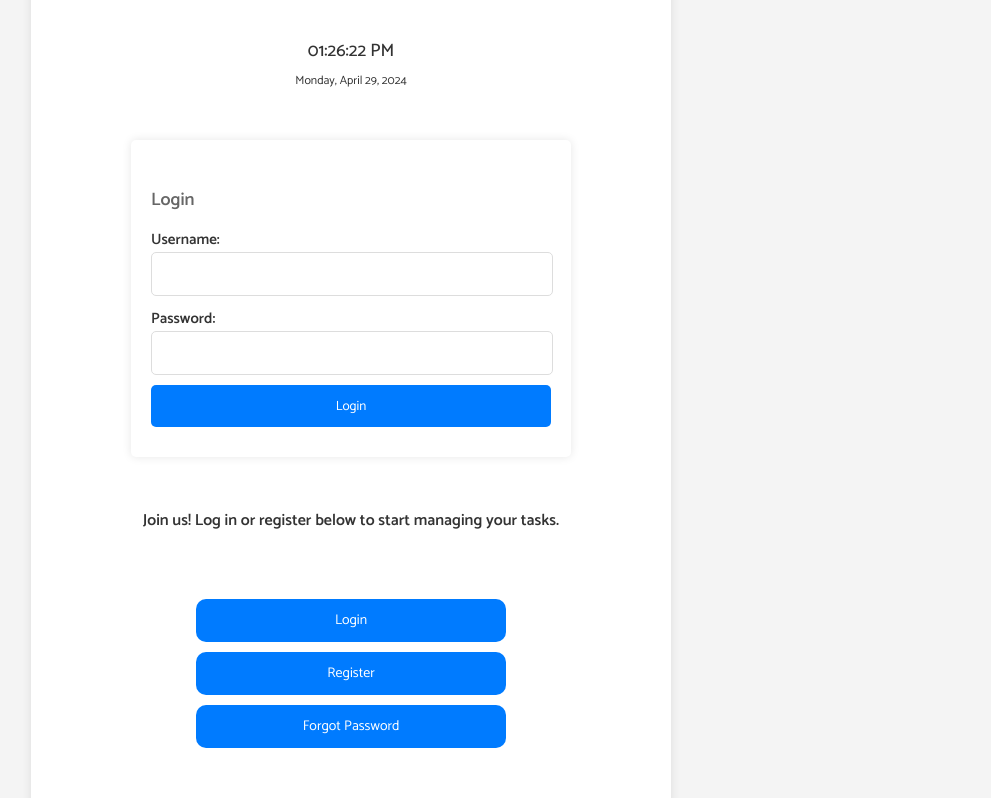
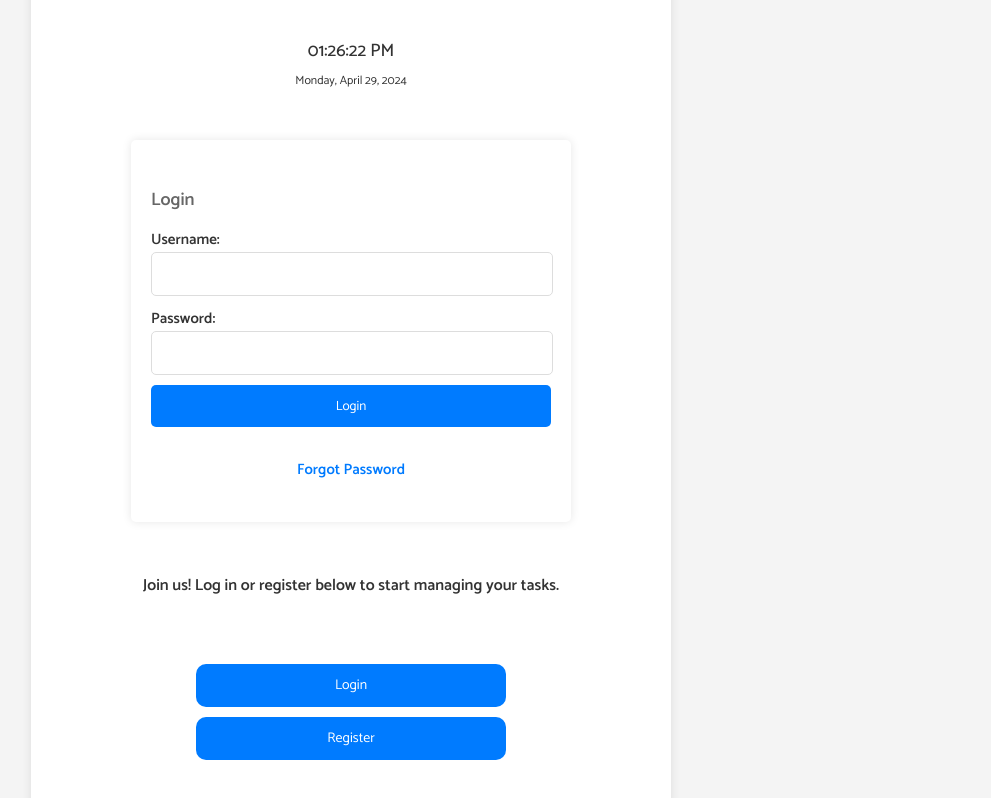
Before and after one commit to lebogangolifant/task_tracker, a website: page index.html in a window 1280 px wide. Both pictures are taken after a click on the link "Login". Shown: the part 150-948 px from the top of the page, without its empty margins (289-1280 px from the left). Drawn offline with Linux system fonts and the light colour scheme; no server answers.

Commit message:
Add forgot password form

```diff
--- a/index.html
+++ b/index.html
@@ -53,6 +53,9 @@
         <label for="loginPassword">Password:</label>
         <input type="password" id="loginPassword" required />
         <button type="submit">Login</button>
+        <a id="forgot-password-button" href="#" onclick="showForgotPasswordForm()"
+        >Forgot Password</a
+        >
       </form>
 
       <!-- User Registration Form -->
@@ -98,9 +101,6 @@
         <a href="#" onclick="showLoginForm()" class="nav-button">Login</a>
         <a href="#" onclick="showRegistrationForm()" class="nav-button"
           >Register</a
-        >
-        <a href="#" onclick="showForgotPasswordForm()" class="nav-button"
-        >Forgot Password</a
         >
       </div>
 
```
